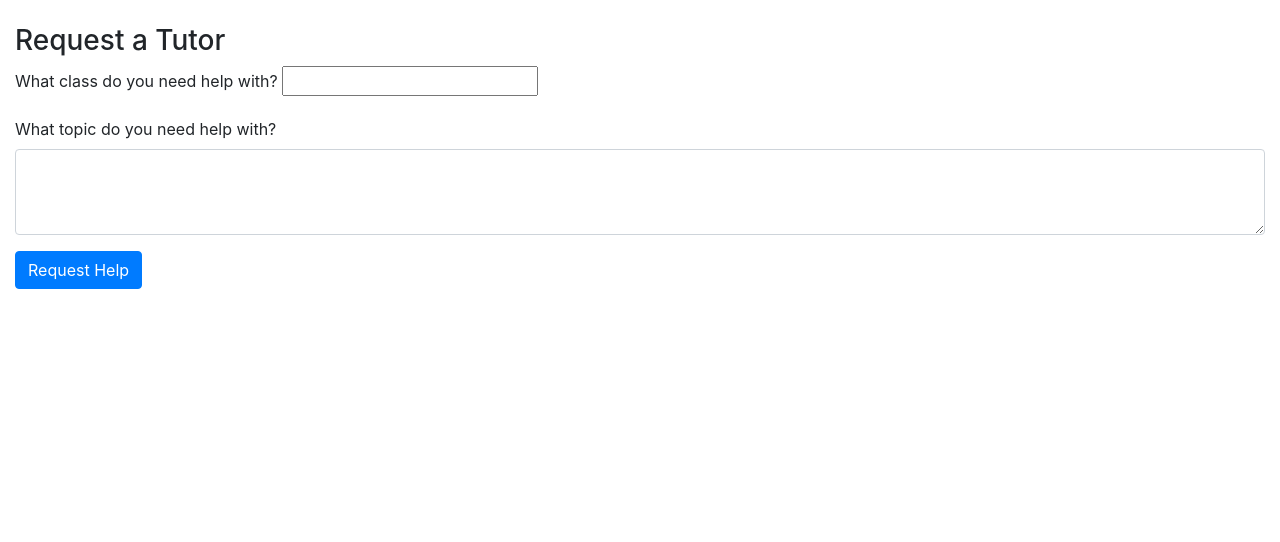
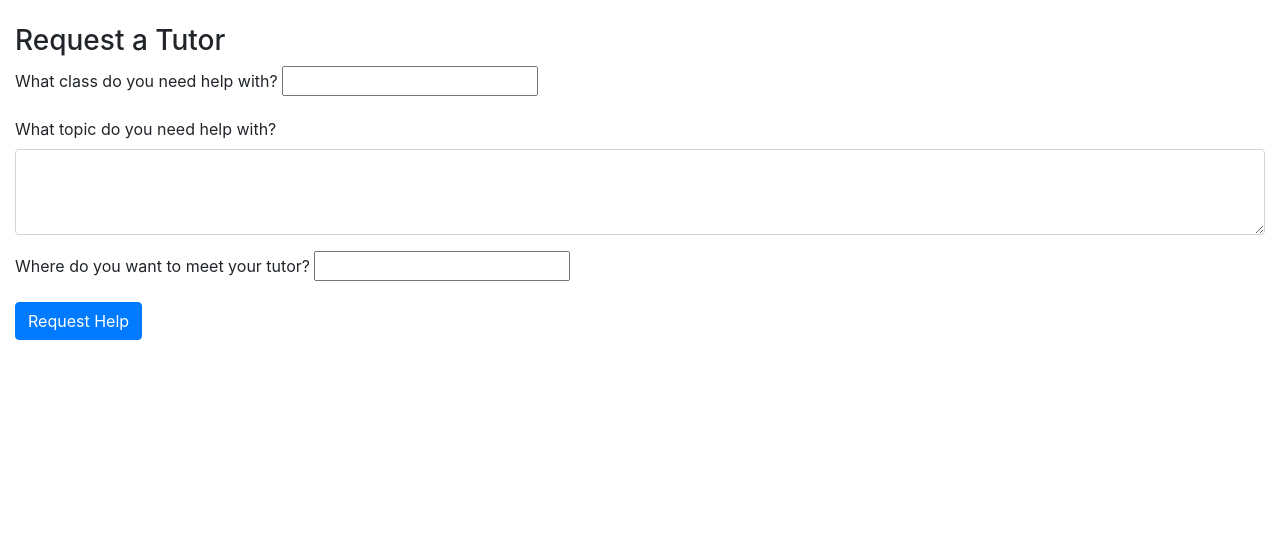
Before and after one commit to timrtyrrell/project-tuber, a Django app: page /request/ in a window 1280 px wide. Shown: the part 56-598 px from the top of the page. Run offline with Django 3.2, Linux system fonts and the light colour scheme; some libraries are stand-ins or nearby versions.

Commit message:
Added a locations field to RequestHelp model

```diff
--- a/request_help/models.py
+++ b/request_help/models.py
@@ -3,6 +3,7 @@ from django.db import models
 class HelpRequest(models.Model):
     class_name = models.CharField(max_length=20)
     topic_text = models.CharField(max_length=200)
+    location = models.CharField(max_length=100, default="Rice Hall")
 
     def __str__(self):
         return self.topic_text
--- a/request_help/templates/request_help/request.html
+++ b/request_help/templates/request_help/request.html
@@ -18,6 +18,13 @@
       rows="3"
     ></textarea>
   </div>
+  <div class="form-group">
+    <label for="location">Where do you want to meet your tutor?</label>
+    <input type="text" name="location" id="location" />
+  </div>
+  <div>
+</div>
+
   <button type="submit" class="btn btn-primary">Request Help</button>
 </form>
 </div>
--- a/request_help/views.py
+++ b/request_help/views.py
@@ -9,7 +9,7 @@ def request_help(request):
     if request.method == 'GET':
         return render(request, 'request_help/request.html', {})
     if request.method == 'POST':
-        help_request = HelpRequest.objects.create(class_name=request.POST['class_name'], topic_text=request.POST['topic_text'])
+        help_request = HelpRequest.objects.create(class_name=request.POST['class_name'], topic_text=request.POST['topic_text'], location=request.POST['location'])
     return HttpResponseRedirect(reverse('sending_help'))
 
 # Help request received
```
Also changed, not shown: request_help/migrations/0003_helprequest_location.py (added).
